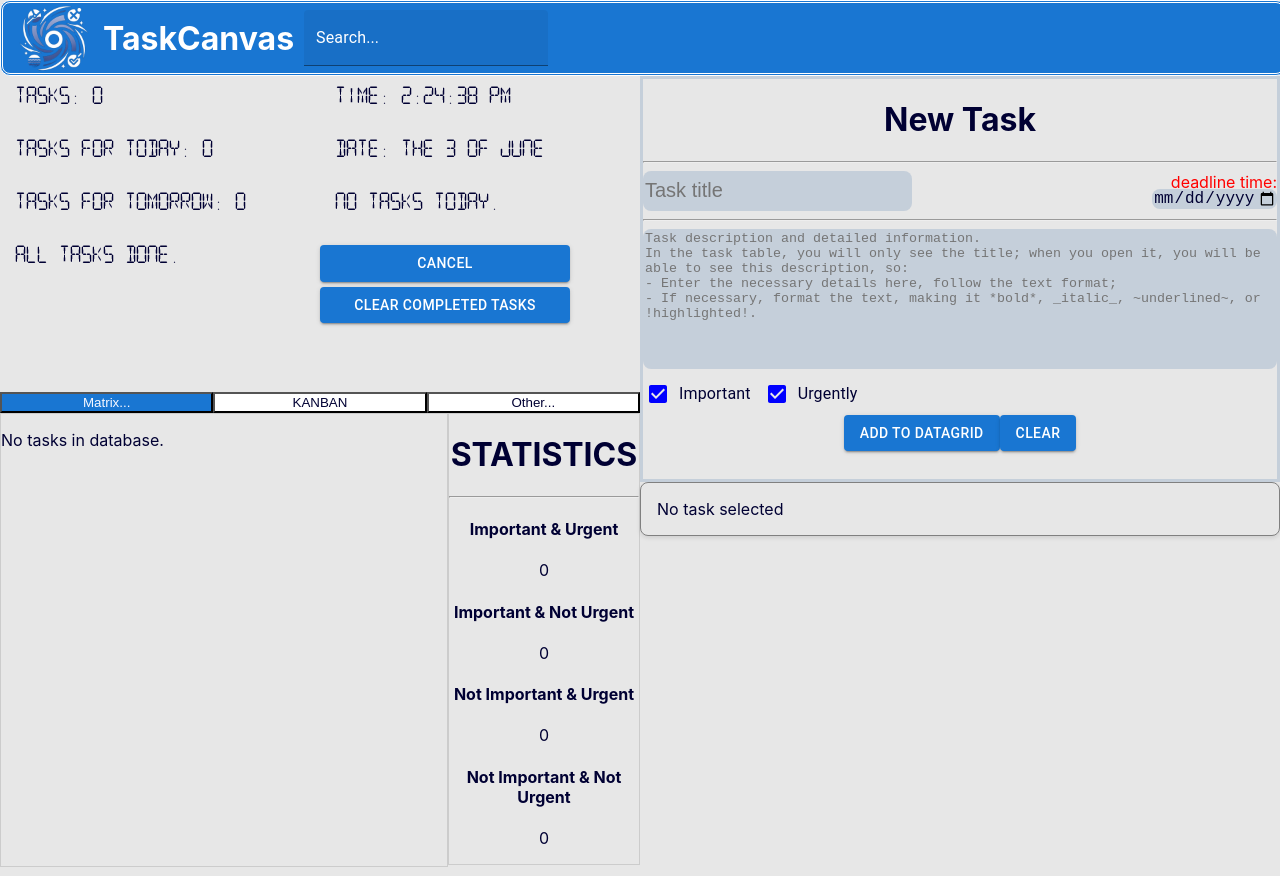
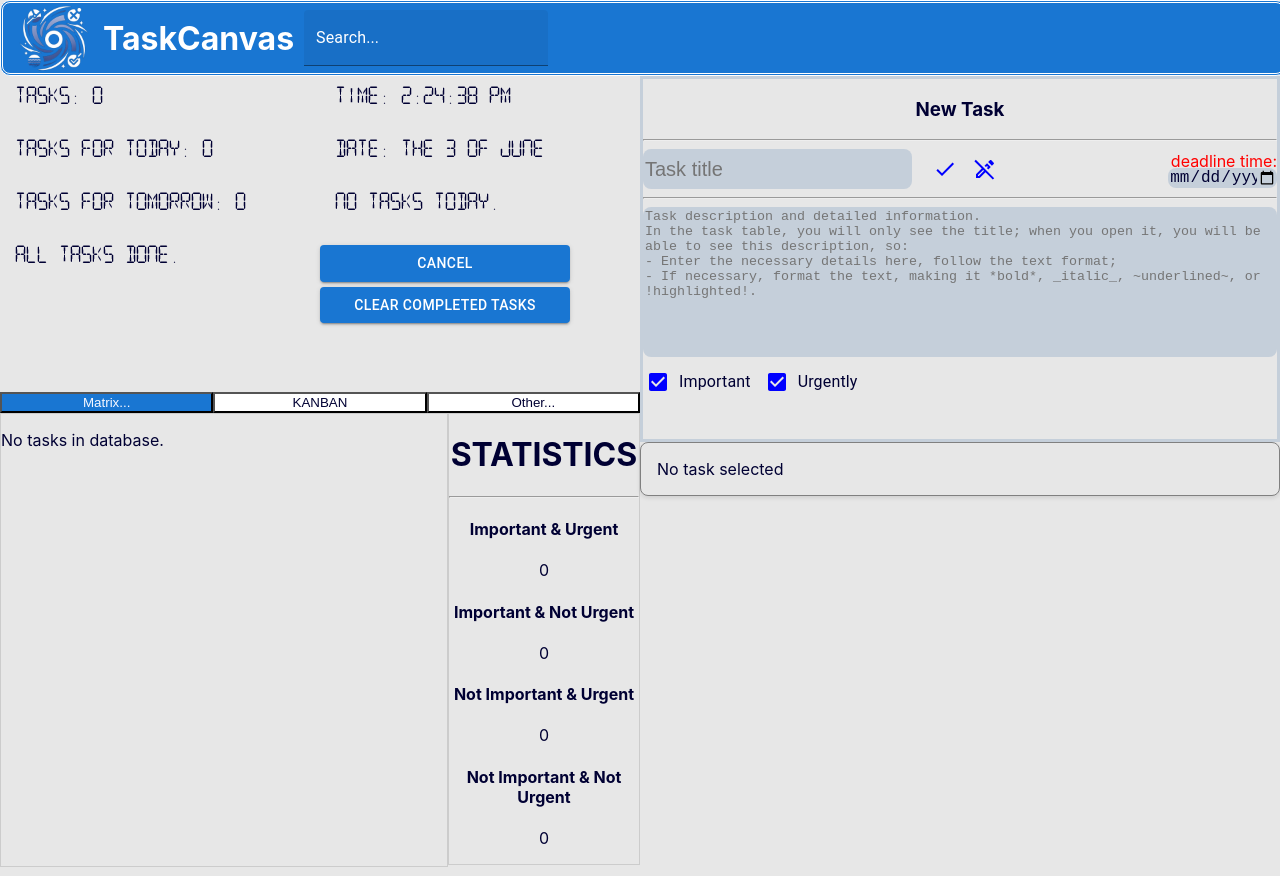
Before and after one commit to Ejtolf/task-canvas, a React (Create React App) app: page / in a window 1280 px wide. Both pictures are taken after a click on the button "ADD NEW TASK". Built offline with nearby package versions, Linux system fonts and the light colour scheme.

Commit message:
TaskPrepComponent edited
Buttons to add task and for description was relocated in relevant position and replaced with simpler to undestand icons.

```diff
--- a/package.json
+++ b/package.json
@@ -3,10 +3,10 @@
   "version": "0.1.0",
   "private": true,
   "dependencies": {
-    "@emotion/react": "^11.11.1",
-    "@emotion/styled": "^11.11.0",
+    "@emotion/react": "^11.11.4",
+    "@emotion/styled": "^11.11.5",
     "@mui/icons-material": "^5.15.19",
-    "@mui/material": "^5.14.18",
+    "@mui/material": "^5.15.19",
     "@mui/x-data-grid": "^6.18.1",
     "@testing-library/jest-dom": "^5.17.0",
     "@testing-library/react": "^13.4.0",
--- a/src/Components/TaskGraphs.tsx
+++ b/src/Components/TaskGraphs.tsx
@@ -73,7 +73,11 @@ const EisenhowersMatrix: React.FC<TaskGraphsProps> = ({ tasks }) => {
                 {tasks && tasks.length > 0 ? <>
                     <div className="quadrant" id="important-urgent">
                         {IMP_URG?.map((task, id) => (
-                            <p className="task-list-for-matrix" key={id}>{task.id}: {task.title}</p>
+                            // <p className="task-list-for-matrix" key={id}>{task.id}: {task.title}</p>
+                            <div className="task" key={task.id}>
+                                <span className="task-id">{task.id}:</span>
+                                <span className="task-title">{task.title}</span>
+                            </div>
                         ))}
                     </div>
                     <div className="quadrant" id="important-not-urgent">
--- a/src/Components/TasksCalendarChildren/TaskPreparingComponent.tsx
+++ b/src/Components/TasksCalendarChildren/TaskPreparingComponent.tsx
@@ -1,8 +1,13 @@
 import React, { useState, useContext, useEffect } from 'react';
-import { Button, FormControlLabel, Checkbox } from '@mui/material';
 import IsTaskPreparingContext from '../../Context/contexts';
 import TaskGridComponent from './TaskGridComponent';
 import TasksCalendar from '../TasksCalendar';
+
+// Material UI
+import { Button, FormControlLabel, Checkbox } from '@mui/material';
+import IconButton from "@mui/material/IconButton";
+import CheckIcon from '@mui/icons-material/Check';
+import EditOffOutlinedIcon from '@mui/icons-material/EditOffOutlined';
 
 import "../../Styles/TasksCalendar.css";
 
@@ -57,12 +62,31 @@ const TaskPreparingComponent: React.FC<TaskPreparingComponentProps> = ({ onTaskA
 
     return (
         <div className="new-task-form">
-            <h1 className="new-task-title">New Task</h1>
+            <h3 className="new-task-title">New Task</h3>
             <hr />
             <div className="new-task-span-head">
                 <div className="left-section">
                     <input className="task-title-input" value={taskTitle} type="text" placeholder="Task title" onChange={(e) => setTaskTitle(e.target.value)} />
                 </div>
+
+                <IconButton onClick={() => {
+                    if (taskTitle.trim() === "" && description.trim() === "") {
+                        alert("No fields was filled.");
+                    } else if (taskTitle.trim() === "") {
+                        alert("Task title must be filled.");
+                    } else {
+                        handleAddTaskToTableGrid();
+                    }
+                }} aria-label="check" size="medium">
+                    <CheckIcon fontSize="inherit" />
+                </IconButton>
+
+                <IconButton onClick={() => {
+                    handleClearAllFields();
+                }} aria-label="edit" size="medium">
+                    <EditOffOutlinedIcon fontSize="inherit" />
+                </IconButton>
+
                 <div className="right-section">
                     <div className="deadline-label">deadline time:</div>
                     <input className="deadline-input" value="date" type="date" onChange={(e) => {
@@ -83,18 +107,6 @@ In the task table, you will only see the title; when you open it, you will be ab
                 <FormControlLabel control={<Checkbox defaultChecked />} label="Urgently" onChange={() => setIsUrgently(!isUrgently)} />
             </div>
             <span className="new-task-buttons-span">
-                <Button variant="contained" onClick={() => {
-                    if (taskTitle.trim() === "" && description.trim() === "") {
-                        alert("No fields was filled.");
-                    } else if (taskTitle.trim() === "") {
-                        alert("Task title must be filled.");
-                    } else {
-                        handleAddTaskToTableGrid();
-                    }
-                }}>Add to datagrid</Button>
-                <Button variant="contained" onClick={() => {
-                    handleClearAllFields();
-                }}>Clear</Button>
             </span>
         </div>
     )
--- a/src/Styles/TasksCalendar.css
+++ b/src/Styles/TasksCalendar.css
@@ -51,7 +51,7 @@
   border-color: #c5cfda;
   color: white;
   backdrop-filter: blur(2.4px);
-  height: 50vh;
+  height: 45vh;
   overflow-y: scroll;
 }
 
@@ -134,7 +134,7 @@
 
 .task-description-input {
   width: 100%;
-  height: 140px;
+  height: 150px;
   justify-self: center;
   contain-intrinsic-height: 140px;
   border: none;
```
Also changed, not shown: 2 other files (tests, documents, lock files or other folders).
